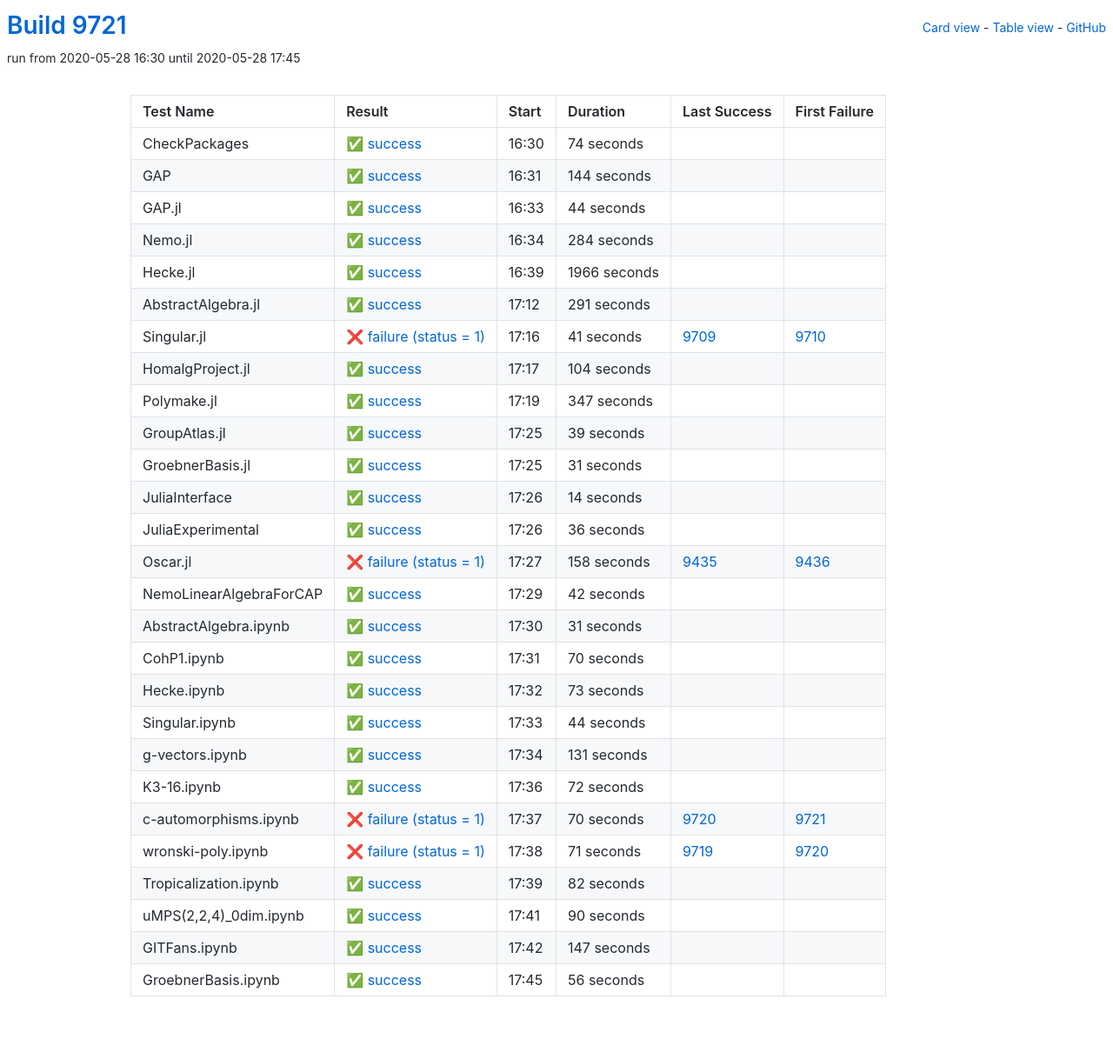
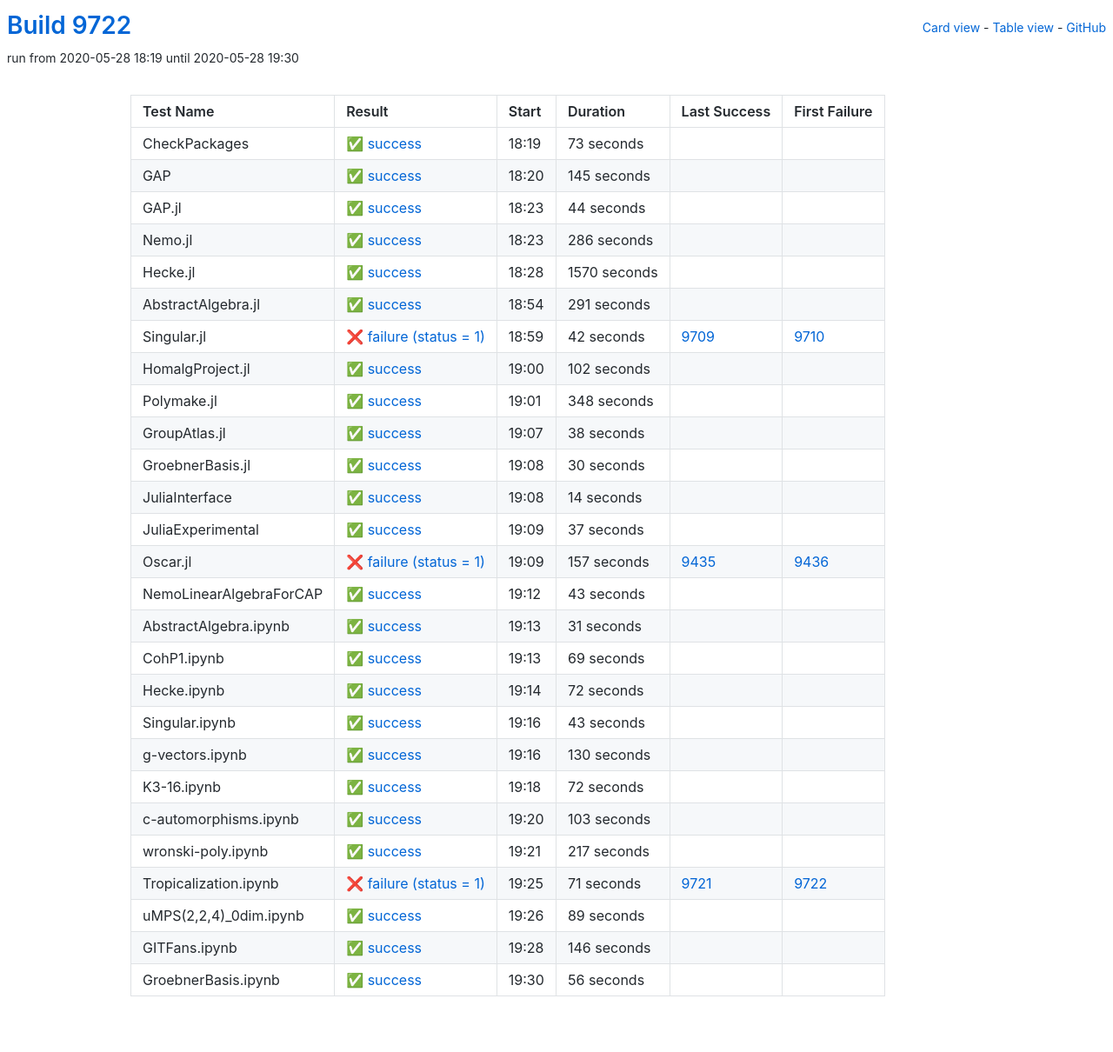
Before and after one commit to oscar-system/oscar-ci-status, a Jekyll site: the page built from table.html, in a window 1280 px wide. Shown: the whole page at 87% size. Built offline with Jekyll 4.4.1, drawn with Linux system fonts in a browser that asks for light colours.

Commit message:
Build 9722

```diff
--- a/_data/ci.yml
+++ b/_data/ci.yml
@@ -1,29 +1,29 @@
-build: 9721
-build_url: https://oscarci.mathematik.uni-kl.de/job/oscar/9721/
+build: 9722
+build_url: https://oscarci.mathematik.uni-kl.de/job/oscar/9722/
 job: oscar
 tests:
-- duration: 74
+- duration: 73
   exitcode: 0
   first_failure: false
   first_failure_url: null
   id: checkpackages
   last_success: false
   last_success_url: null
-  log: https://oscarci.mathematik.uni-kl.de/job/oscar/9721/artifact/logs/build-9721/CheckPackages.log
+  log: https://oscarci.mathematik.uni-kl.de/job/oscar/9722/artifact/logs/build-9722/CheckPackages.log
   name: CheckPackages
-  start: 2020-05-28 16:30
+  start: 2020-05-28 18:19
   status: success
   success: true
-- duration: 144
+- duration: 145
   exitcode: 0
   first_failure: false
   first_failure_url: null
   id: gap
   last_success: false
   last_success_url: null
-  log: https://oscarci.mathematik.uni-kl.de/job/oscar/9721/artifact/logs/build-9721/GAP.log
+  log: https://oscarci.mathematik.uni-kl.de/job/oscar/9722/artifact/logs/build-9722/GAP.log
   name: GAP
-  start: 2020-05-28 16:31
+  start: 2020-05-28 18:20
   status: success
   success: true
 - duration: 44
@@ -33,33 +33,33 @@
   id: gap-jl
   last_success: false
   last_success_url: null
-  log: https://oscarci.mathematik.uni-kl.de/job/oscar/9721/artifact/logs/build-9721/GAP.jl.log
+  log: https://oscarci.mathematik.uni-kl.de/job/oscar/9722/artifact/logs/build-9722/GAP.jl.log
   name: GAP.jl
-  start: 2020-05-28 16:33
+  start: 2020-05-28 18:23
   status: success
   success: true
-- duration: 284
+- duration: 286
   exitcode: 0
   first_failure: false
   first_failure_url: null
   id: nemo-jl
   last_success: false
   last_success_url: null
-  log: https://oscarci.mathematik.uni-kl.de/job/oscar/9721/artifact/logs/build-9721/Nemo.jl.log
+  log: https://oscarci.mathematik.uni-kl.de/job/oscar/9722/artifact/logs/build-9722/Nemo.jl.log
   name: Nemo.jl
-  start: 2020-05-28 16:34
+  start: 2020-05-28 18:23
   status: success
   success: true
-- duration: 1966
+- duration: 1570
   exitcode: 0
   first_failure: false
   first_failure_url: null
   id: hecke-jl
   last_success: false
   last_success_url: null
-  log: https://oscarci.mathematik.uni-kl.de/job/oscar/9721/artifact/logs/build-9721/Hecke.jl.log
+  log: https://oscarci.mathematik.uni-kl.de/job/oscar/9722/artifact/logs/build-9722/Hecke.jl.log
   name: Hecke.jl
-  start: 2020-05-28 16:39
+  start: 2020-05-28 18:28
   status: success
   success: true
 - duration: 291
@@ -69,69 +69,69 @@
   id: abstractalgebra-jl
   last_success: false
   last_success_url: null
-  log: https://oscarci.mathematik.uni-kl.de/job/oscar/9721/artifact/logs/build-9721/AbstractAlgebra.jl.log
+  log: https://oscarci.mathematik.uni-kl.de/job/oscar/9722/artifact/logs/build-9722/AbstractAlgebra.jl.log
   name: AbstractAlgebra.jl
-  start: 2020-05-28 17:12
+  start: 2020-05-28 18:54
   status: success
   success: true
-- duration: 41
+- duration: 42
   exitcode: 1
   first_failure: 9710
   first_failure_url: https://oscarci.mathematik.uni-kl.de/job/oscar/9710/
   id: singular-jl
   last_success: 9709
   last_success_url: https://oscarci.mathematik.uni-kl.de/job/oscar/9709/
-  log: https://oscarci.mathematik.uni-kl.de/job/oscar/9721/artifact/logs/build-9721/Singular.jl.log
+  log: https://oscarci.mathematik.uni-kl.de/job/oscar/9722/artifact/logs/build-9722/Singular.jl.log
   name: Singular.jl
-  start: 2020-05-28 17:16
+  start: 2020-05-28 18:59
   status: failure
   success: false
-- duration: 104
+- duration: 102
   exitcode: 0
   first_failure: false
   first_failure_url: null
   id: homalgproject-jl
   last_success: false
   last_success_url: null
-  log: https://oscarci.mathematik.uni-kl.de/job/oscar/9721/artifact/logs/build-9721/HomalgProject.jl.log
+  log: https://oscarci.mathematik.uni-kl.de/job/oscar/9722/artifact/logs/build-9722/HomalgProject.jl.log
   name: HomalgProject.jl
-  start: 2020-05-28 17:17
+  start: 2020-05-28 19:00
   status: success
   success: true
-- duration: 347
+- duration: 348
   exitcode: 0
   first_failure: false
   first_failure_url: null
   id: polymake-jl
   last_success: false
   last_success_url: null
-  log: https://oscarci.mathematik.uni-kl.de/job/oscar/9721/artifact/logs/build-9721/Polymake.jl.log
+  log: https://oscarci.mathematik.uni-kl.de/job/oscar/9722/artifact/logs/build-9722/Polymake.jl.log
   name: Polymake.jl
-  start: 2020-05-28 17:19
+  start: 2020-05-28 19:01
   status: success
   success: true
-- duration: 39
+- duration: 38
   exitcode: 0
   first_failure: false
   first_failure_url: null
   id: groupatlas-jl
   last_success: false
   last_success_url: null
-  log: https://oscarci.mathematik.uni-kl.de/job/oscar/9721/artifact/logs/build-9721/GroupAtlas.jl.log
+  log: https://oscarci.mathematik.uni-kl.de/job/oscar/9722/artifact/logs/build-9722/GroupAtlas.jl.log
   name: GroupAtlas.jl
-  start: 2020-05-28 17:25
+  start: 2020-05-28 19:07
   status: success
   success: true
-- duration: 31
+- duration: 30
   exitcode: 0
   first_failure: false
   first_failure_url: null
   id: groebnerbasis-jl
   last_success: false
   last_success_url: null
-  log: https://oscarci.mathematik.uni-kl.de/job/oscar/9721/artifact/logs/build-9721/GroebnerBasis.jl.log
+  log: https://oscarci.mathematik.uni-kl.de/job/oscar/9722/artifact/logs/build-9722/GroebnerBasis.jl.log
   name: GroebnerBasis.jl
-  start: 2020-05-28 17:25
+  start: 2020-05-28 19:08
   status: success
   success: true
 - duration: 14
@@ -141,45 +141,45 @@
   id: juliainterface
   last_success: false
   last_success_url: null
-  log: https://oscarci.mathematik.uni-kl.de/job/oscar/9721/artifact/logs/build-9721/JuliaInterface.log
+  log: https://oscarci.mathematik.uni-kl.de/job/oscar/9722/artifact/logs/build-9722/JuliaInterface.log
   name: JuliaInterface
-  start: 2020-05-28 17:26
+  start: 2020-05-28 19:08
   status: success
   success: true
-- duration: 36
+- duration: 37
   exitcode: 0
   first_failure: false
   first_failure_url: null
   id: juliaexperimental
   last_success: false
   last_success_url: null
-  log: https://oscarci.mathematik.uni-kl.de/job/oscar/9721/artifact/logs/build-9721/JuliaExperimental.log
+  log: https://oscarci.mathematik.uni-kl.de/job/oscar/9722/artifact/logs/build-9722/JuliaExperimental.log
   name: JuliaExperimental
-  start: 2020-05-28 17:26
+  start: 2020-05-28 19:09
   status: success
   success: true
-- duration: 158
+- duration: 157
   exitcode: 1
   first_failure: 9436
   first_failure_url: https://oscarci.mathematik.uni-kl.de/job/oscar/9436/
   id: oscar-jl
   last_success: 9435
   last_success_url: https://oscarci.mathematik.uni-kl.de/job/oscar/9435/
-  log: https://oscarci.mathematik.uni-kl.de/job/oscar/9721/artifact/logs/build-9721/Oscar.jl.log
+  log: https://oscarci.mathematik.uni-kl.de/job/oscar/9722/artifact/logs/build-9722/Oscar.jl.log
   name: Oscar.jl
-  start: 2020-05-28 17:27
+  start: 2020-05-28 19:09
   status: failure
   success: false
-- duration: 42
+- duration: 43
   exitcode: 0
   first_failure: false
   first_failure_url: null
   id: nemolinearalgebraforcap
   last_success: false
   last_success_url: null
-  log: https://oscarci.mathematik.uni-kl.de/job/oscar/9721/artifact/logs/build-9721/NemoLinearAlgebraForCAP.log
+  log: https://oscarci.mathematik.uni-kl.de/job/oscar/9722/artifact/logs/build-9722/NemoLinearAlgebraForCAP.log
   name: NemoLinearAlgebraForCAP
-  start: 2020-05-28 17:29
+  start: 2020-05-28 19:12
   status: success
   success: true
 - duration: 31
@@ -189,57 +189,57 @@
   id: abstractalgebra-ipynb
   last_success: false
   last_success_url: null
-  log: https://oscarci.mathematik.uni-kl.de/job/oscar/9721/artifact/logs/build-9721/AbstractAlgebra.ipynb.log
+  log: https://oscarci.mathematik.uni-kl.de/job/oscar/9722/artifact/logs/build-9722/AbstractAlgebra.ipynb.log
   name: AbstractAlgebra.ipynb
-  start: 2020-05-28 17:30
+  start: 2020-05-28 19:13
   status: success
   success: true
-- duration: 70
+- duration: 69
   exitcode: 0
   first_failure: false
   first_failure_url: null
   id: cohp1-ipynb
   last_success: false
   last_success_url: null
-  log: https://oscarci.mathematik.uni-kl.de/job/oscar/9721/artifact/logs/build-9721/CohP1.ipynb.log
+  log: https://oscarci.mathematik.uni-kl.de/job/oscar/9722/artifact/logs/build-9722/CohP1.ipynb.log
   name: CohP1.ipynb
-  start: 2020-05-28 17:31
+  start: 2020-05-28 19:13
   status: success
   success: true
-- duration: 73
+- duration: 72
   exitcode: 0
   first_failure: false
   first_failure_url: null
   id: hecke-ipynb
   last_success: false
   last_success_url: null
-  log: https://oscarci.mathematik.uni-kl.de/job/oscar/9721/artifact/logs/build-9721/Hecke.ipynb.log
+  log: https://oscarci.mathematik.uni-kl.de/job/oscar/9722/artifact/logs/build-9722/Hecke.ipynb.log
   name: Hecke.ipynb
-  start: 2020-05-28 17:32
+  start: 2020-05-28 19:14
   status: success
   success: true
-- duration: 44
+- duration: 43
   exitcode: 0
   first_failure: false
   first_failure_url: null
   id: singular-ipynb
   last_success: false
   last_success_url: null
-  log: https://oscarci.mathematik.uni-kl.de/job/oscar/9721/artifact/logs/build-9721/Singular.ipynb.log
+  log: https://oscarci.mathematik.uni-kl.de/job/oscar/9722/artifact/logs/build-9722/Singular.ipynb.log
   name: Singular.ipynb
-  start: 2020-05-28 17:33
+  start: 2020-05-28 19:16
   status: success
   success: true
-- duration: 131
+- duration: 130
   exitcode: 0
   first_failure: false
   first_failure_url: null
   id: g-vectors-ipynb
   last_success: false
   last_success_url: null
-  log: https://oscarci.mathematik.uni-kl.de/job/oscar/9721/artifact/logs/build-9721/g-vectors.ipynb.log
+  log: https://oscarci.mathematik.uni-kl.de/job/oscar/9722/artifact/logs/build-9722/g-vectors.ipynb.log
   name: g-vectors.ipynb
-  start: 2020-05-28 17:34
+  start: 2020-05-28 19:16
   status: success
   success: true
 - duration: 72
@@ -249,69 +249,69 @@
   id: k3-16-ipynb
   last_success: false
   last_success_url: null
-  log: https://oscarci.mathematik.uni-kl.de/job/oscar/9721/artifact/logs/build-9721/K3-16.ipynb.log
+  log: https://oscarci.mathematik.uni-kl.de/job/oscar/9722/artifact/logs/build-9722/K3-16.ipynb.log
   name: K3-16.ipynb
-  start: 2020-05-28 17:36
+  start: 2020-05-28 19:18
   status: success
   success: true
-- duration: 70
-  exitcode: 1
-  first_failure: 9721
-  first_failure_url: https://oscarci.mathematik.uni-kl.de/job/oscar/9721/
-  id: c-automorphisms-ipynb
-  last_success: 9720
-  last_success_url: https://oscarci.mathematik.uni-kl.de/job/oscar/9720/
-  log: https://oscarci.mathematik.uni-kl.de/job/oscar/9721/artifact/logs/build-9721/c-automorphisms.ipynb.log
-  name: c-automorphisms.ipynb
-  start: 2020-05-28 17:37
-  status: failure
-  success: false
-- duration: 71
-  exitcode: 1
-  first_failure: 9720
-  first_failure_url: https://oscarci.mathematik.uni-kl.de/job/oscar/9720/
-  id: wronski-poly-ipynb
-  last_success: 9719
-  last_success_url: https://oscarci.mathematik.uni-kl.de/job/oscar/9719/
-  log: https://oscarci.mathematik.uni-kl.de/job/oscar/9721/artifact/logs/build-9721/wronski-poly.ipynb.log
-  name: wronski-poly.ipynb
-  start: 2020-05-28 17:38
-  status: failure
-  success: false
-- duration: 82
+- duration: 103
   exitcode: 0
   first_failure: false
   first_failure_url: null
-  id: tropicalization-ipynb
+  id: c-automorphisms-ipynb
   last_success: false
   last_success_url: null
-  log: https://oscarci.mathematik.uni-kl.de/job/oscar/9721/artifact/logs/build-9721/Tropicalization.ipynb.log
-  name: Tropicalization.ipynb
-  start: 2020-05-28 17:39
+  log: https://oscarci.mathematik.uni-kl.de/job/oscar/9722/artifact/logs/build-9722/c-automorphisms.ipynb.log
+  name: c-automorphisms.ipynb
+  start: 2020-05-28 19:20
   status: success
   success: true
-- duration: 90
+- duration: 217
+  exitcode: 0
+  first_failure: false
+  first_failure_url: null
+  id: wronski-poly-ipynb
+  last_success: false
+  last_success_url: null
+  log: https://oscarci.mathematik.uni-kl.de/job/oscar/9722/artifact/logs/build-9722/wronski-poly.ipynb.log
+  name: wronski-poly.ipynb
+  start: 2020-05-28 19:21
+  status: success
+  success: true
+- duration: 71
+  exitcode: 1
+  first_failure: 9722
+  first_failure_url: https://oscarci.mathematik.uni-kl.de/job/oscar/9722/
+  id: tropicalization-ipynb
+  last_success: 9721
+  last_success_url: https://oscarci.mathematik.uni-kl.de/job/oscar/9721/
+  log: https://oscarci.mathematik.uni-kl.de/job/oscar/9722/artifact/logs/build-9722/Tropicalization.ipynb.log
+  name: Tropicalization.ipynb
+  start: 2020-05-28 19:25
+  status: failure
+  success: false
+- duration: 89
   exitcode: 0
   first_failure: false
   first_failure_url: null
   id: umps-2-2-4-0dim-ipynb
   last_success: false
   last_success_url: null
-  log: https://oscarci.mathematik.uni-kl.de/job/oscar/9721/artifact/logs/build-9721/uMPS-2-2-4-_0dim.ipynb.log
+  log: https://oscarci.mathematik.uni-kl.de/job/oscar/9722/artifact/logs/build-9722/uMPS-2-2-4-_0dim.ipynb.log
   name: uMPS(2,2,4)_0dim.ipynb
-  start: 2020-05-28 17:41
+  start: 2020-05-28 19:26
   status: success
   success: true
-- duration: 147
+- duration: 146
   exitcode: 0
   first_failure: false
   first_failure_url: null
   id: gitfans-ipynb
   last_success: false
   last_success_url: null
-  log: https://oscarci.mathematik.uni-kl.de/job/oscar/9721/artifact/logs/build-9721/GITFans.ipynb.log
+  log: https://oscarci.mathematik.uni-kl.de/job/oscar/9722/artifact/logs/build-9722/GITFans.ipynb.log
   name: GITFans.ipynb
-  start: 2020-05-28 17:42
+  start: 2020-05-28 19:28
   status: success
   success: true
 - duration: 56
@@ -321,8 +321,8 @@
   id: groebnerbasis-ipynb
   last_success: false
   last_success_url: null
-  log: https://oscarci.mathematik.uni-kl.de/job/oscar/9721/artifact/logs/build-9721/GroebnerBasis.ipynb.log
+  log: https://oscarci.mathematik.uni-kl.de/job/oscar/9722/artifact/logs/build-9722/GroebnerBasis.ipynb.log
   name: GroebnerBasis.ipynb
-  start: 2020-05-28 17:45
+  start: 2020-05-28 19:30
   status: success
   success: true
```
Also changed, not shown: README.md.
